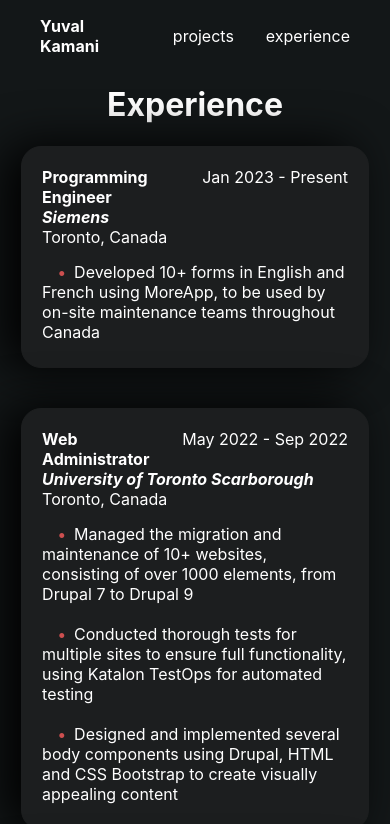
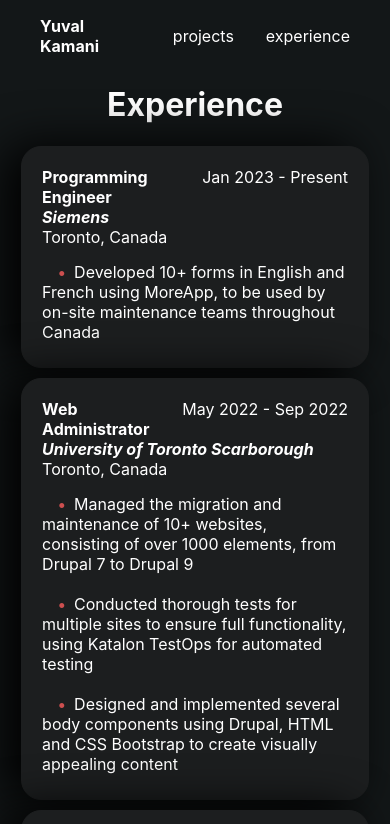
Before and after one commit to yuvalkamani/portfolio, a React (Create React App) app: page /experience in a window 390 px wide. Shown: the top 824 px of the page. Built offline with nearby package versions, Linux system fonts and the light colour scheme.

Commit message:
Changed some CSS styling for smaller screens

```diff
--- a/src/Pages/Experience.css
+++ b/src/Pages/Experience.css
@@ -54,6 +54,9 @@
 }
 
 @media screen and (max-width: 870px) {
+  .experience-card {
+    gap: 10px;
+  }
   .experience-card-inner {
     flex-basis: 100%;
   }
--- a/src/Pages/Projects.css
+++ b/src/Pages/Projects.css
@@ -48,6 +48,9 @@
 }
 
 @media screen and (max-width: 870px) {
+  .project-card {
+    gap: 10px;
+  }
   .project-card-inner {
     flex-basis: 100%;
   }
```
